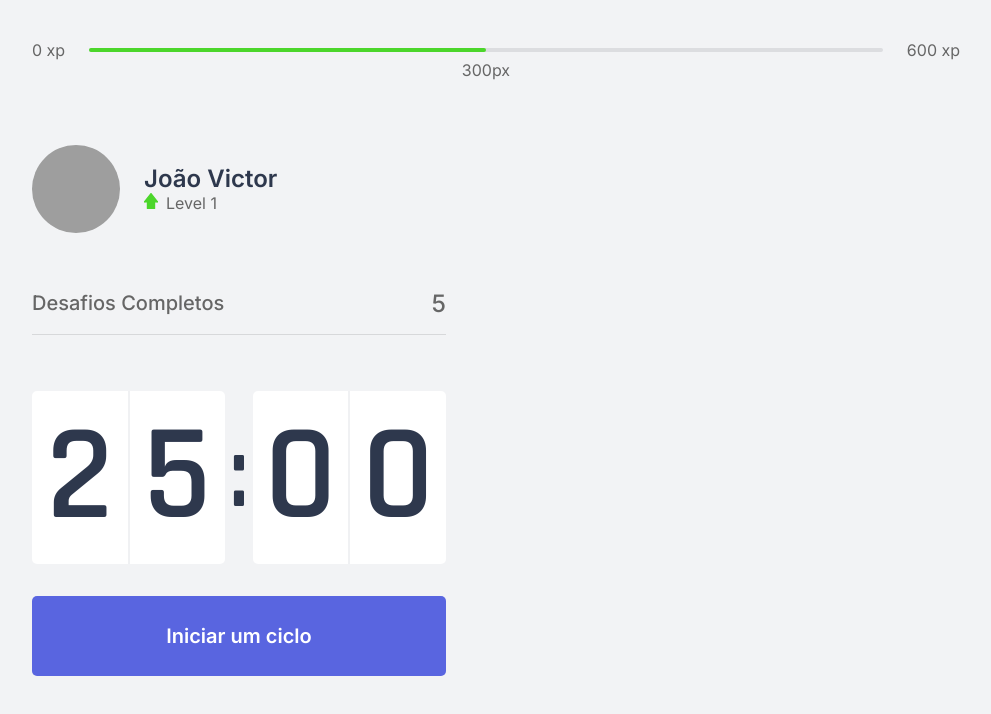
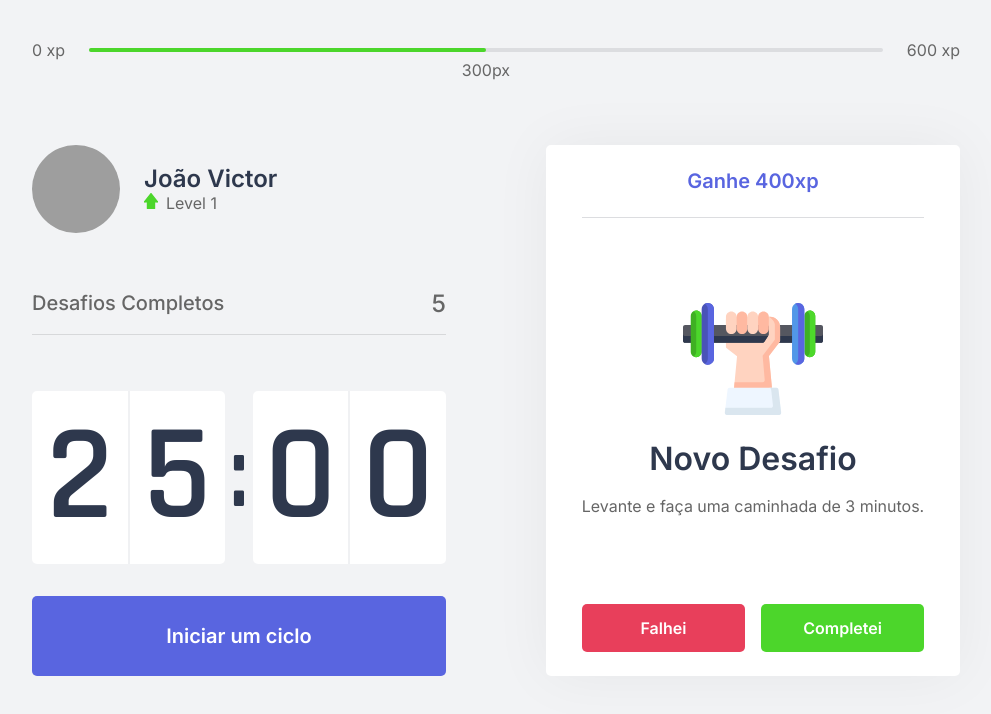
Before and after one commit to joaovictordantasj/moveit-nlw, a Next.js app: page / in a window 1280 px wide. Shown: the top 714 px of the page, without its empty margins (144-1135 px from the left). Built offline with nearby package versions, Linux system fonts and the light colour scheme; grey boxes are pictures that could not be loaded.

Commit message:
Componente ChallengeBox finalizado

```diff
--- /dev/null
+++ b/src/components/ChallengeBox.tsx
@@ -0,0 +1,45 @@
+import styles from '../styles/components/ChallengeBox.module.css';
+
+export function ChallengeBox () {
+  const hasActiveChallenge = true;
+
+  return (
+    <div className={styles.challengeBoxContainer}>
+      { hasActiveChallenge ? (
+        <div className={styles.challengeActive}>
+          <header>Ganhe 400xp</header>
+
+          <main>
+            <img src="icons/body.svg" alt=""/>
+            <strong>Novo Desafio</strong>
+            <p>Levante e faça uma caminhada de 3 minutos.</p>
+          </main>
+
+          <footer>
+            <button
+              type="button"
+              className={styles.challengeFailedButton}
+            >
+              Falhei
+            </button>
+
+            <button
+              type="button"
+              className={styles.challengeSucceededButton}
+            >
+              Completei
+            </button>
+          </footer>
+        </div>
+      ) : (
+        <div className={styles.challengeNotActive}>
+          <strong>Finalize um ciclo para receber desafios.</strong>
+          <p>
+            <img src="icons/level-up.svg" alt="Level Up"/>
+            Avance de level completando desafios.
+          </p>
+        </div>
+      ) }
+    </div>
+  );
+}
--- a/src/pages/index.tsx
+++ b/src/pages/index.tsx
@@ -1,9 +1,10 @@
+import Head from 'next/head';
+
 import { CompletedChallenges } from '../components/CompletedChallenges';
 import { Countdown } from '../components/Countdown';
 import { ExperienceBar } from "../components/ExperienceBar";
 import { Profile } from '../components/Profile';
-
-import Head from 'next/head';
+import { ChallengeBox } from '../components/ChallengeBox';
 
 import styles from '../styles/pages/Home.module.css';
 
@@ -22,7 +23,7 @@
         </div>
 
         <div>
-
+          <ChallengeBox />
         </div>
       </section>
     </div>
--- /dev/null
+++ b/src/styles/components/ChallengeBox.module.css
@@ -0,0 +1,110 @@
+.challengeBoxContainer {
+  height: 100%;
+
+  background: var(--white);
+  border-radius: 5px;
+  box-shadow: 0 0 60px rgba(0, 0, 0, 0.05);
+  padding: 1.5rem 2rem;
+
+  display: flex;
+  flex-direction: column;
+  align-items: center;
+  justify-content: center;
+
+  text-align: center;
+}
+
+.challengeNotActive {
+  display: flex;
+  flex-direction: column;
+  align-items: center;
+}
+
+.challengeNotActive strong {
+  font-size: 1.5rem;
+  font-weight: 500;
+  line-height: 1.4;
+}
+
+.challengeNotActive p {
+  display: flex;
+  flex-direction: column;
+  align-items: center;
+  line-height: 1.4;
+  max-width: 70%;
+  margin-top: 3rem;
+}
+
+.challengeNotActive p img {
+  margin-bottom: 1rem;
+}
+
+.challengeActive {
+  height: 100%;
+
+  display: flex;
+  flex-direction: column;
+}
+
+.challengeActive header {
+  color: var(--blue);
+  font-weight: 600;
+  font-size: 1.25rem;
+  padding: 0 2rem 1.5rem;
+  border-bottom: 1px solid var(--grey-line);
+}
+
+.challengeActive main {
+  flex: 1;
+  display: flex;
+  flex-direction: column;
+  align-items: center;
+  justify-content: center;
+}
+
+.challengeActive main strong {
+  font-size: 2rem;
+  font-weight: 600;
+  color: var(--title);
+  margin: 1.5rem 0 1rem;
+}
+
+.challengeActive main p {
+  line-height: 1.5rem;
+}
+
+.challengeActive footer {
+  display: grid;
+  grid-template-columns: 1fr 1fr;
+  gap: 1rem;
+}
+
+.challengeActive footer button {
+  height: 3rem;
+
+  display: flex;
+  align-items: center;
+  justify-content: center;
+
+  border: 0;
+  border-radius: 5px;
+
+  color: var(--white);
+
+  font-size: 1rem;
+  font-weight: 600;
+
+  transition: filter 0.2s;
+}
+
+.challengeActive footer button.challengeFailedButton {
+  background: var(--red);
+}
+
+.challengeActive footer button.challengeSucceededButton {
+  background: var(--green);
+}
+
+.challengeActive footer button:hover {
+  filter: brightness(0.9);
+}
--- a/src/styles/global.css
+++ b/src/styles/global.css
@@ -2,6 +2,7 @@
   margin: 0;
   padding: 0;
   box-sizing: border-box;
+  outline: none;
 }
 
 :root {
```
